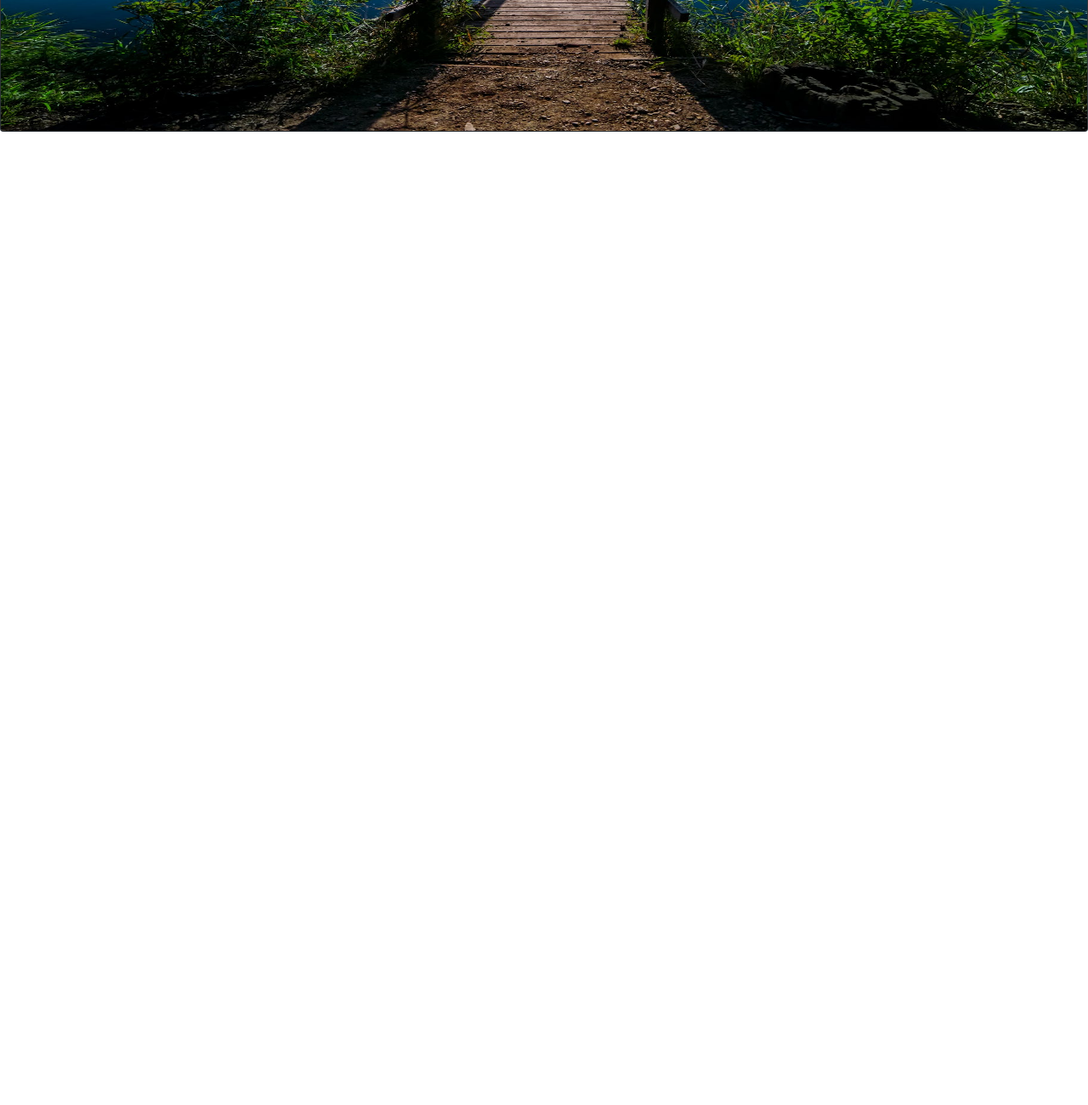
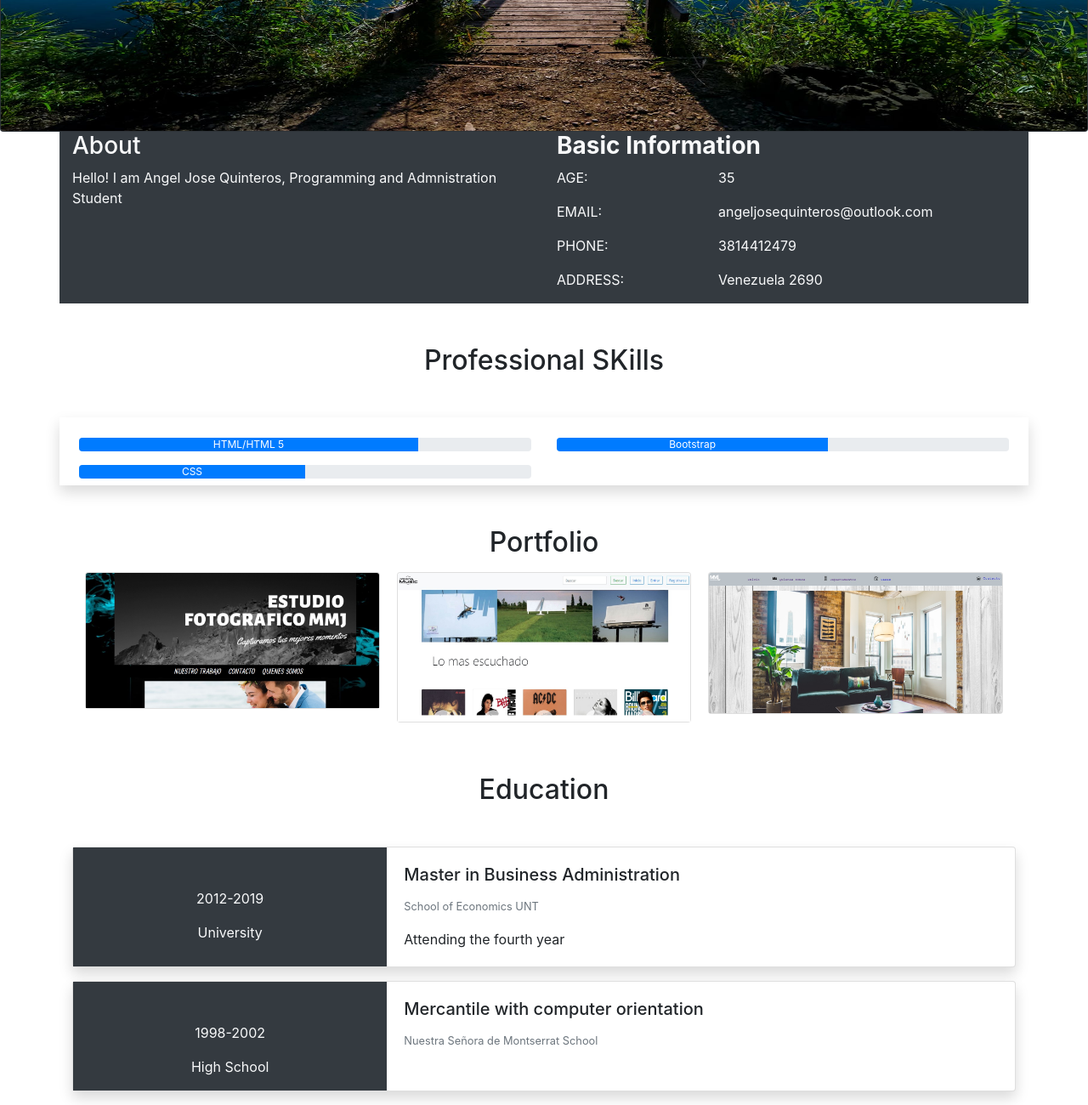
Before and after one commit to AJoseQuinteros/AJoseQuinteros.github.io, a plain HTML site: page index.html in a window 1280 px wide. Shown: the part 353-1653 px from the top of the page at 85% size. Before the commit the page ends 800 px from the top, so only its background shows below. Drawn offline with nearby package versions, Linux system fonts and the light colour scheme.

Commit message:
headermasperfil

```diff
--- a/index.html
+++ b/index.html
@@ -62,6 +62,113 @@
 
     </div>
   </header>
+  <section>
+    <div class="container" >
+    <div class="row  text-light bg-dark ">
+      <div class="col-lg-6 col-sm-12">
+        <h3>About</h3>
+        <p>Hello! I am Angel Jose Quinteros, Programming and Admnistration Student</p>
+      </div>
+      <div class="col-lg-6 col-sm-12">
+
+        <h3> <strong>Basic Information</strong> </h3>
+        <div class="row">
+        <div class="col-lg-4 col-sm-12">
+          <p>AGE:</p>
+          <p>EMAIL:</p>
+          <p>PHONE:</p>
+          <p>ADDRESS:</p>
+        </div>
+        <div class="col-lg-6 col-sm-12">
+          <p>35</p>
+          <p>angeljosequinteros@outlook.com</p>
+          <p>3814412479</p>
+          <p>Venezuela 2690</p>
+        </div>
+       </div>
+      </div>
+    </div>
+    <h2 class="text-center my-5 bg-gradient-primary " enable-gradients="true">Professional SKills</h2>
+
+    <div class="row shadow p-2">
+      <div class="col-lg-6">
+          <div class="progress mt-3">
+              <div data-percentage="0%" style="width: 75%;" class="progress-bar progress-bar-success" role="progressbar" aria-valuemin="0" aria-valuemax="100">HTML/HTML 5</div>
+            </div>
+            <div class="progress mt-3">
+                <div data-percentage="0%" style="width: 50%;"class="progress-bar progress-bar-success" role="progressbar" aria-valuemin="0" aria-valuemax="100">CSS</div>
+              </div>
+      </div>
+      <div class="col-lg-6">
+          <div class="progress mt-3">
+              <div data-percentage="0%" style="width: 60%;" class="progress-bar progress-bar-success" role="progressbar" aria-valuemin="0" aria-valuemax="100">Bootstrap</div>
+            </div>
+      </div>
+
+    </div>
+    <div class="container">
+      <h2 class="text-center mt-5">Portfolio</h2>
+      <div class="mt-3">
+          <div class="card-columns">
+              <div class="card view overlay zoom">
+                <img src="img/paginaestudiofot.jpg" class="card-img-top zoom    " alt="imagenstudio">
+
+
+
+
+              </div>
+
+              <div class="card">
+                <img src="img/paginamusica.jpg" class="card-img-top zoom" alt="imgenmusica">
+
+              </div>
+
+
+              <div class="card">
+                <img src="img/paginainmob.jpg" class="card-img-top zoom" alt="imageninmob">
+              </div>
+
+
+            </div>
+      </div>
+    </div>
+    <h2 class="text-center my-5">Education </h2>
+    <div class=" shadow card mb-3" >
+        <div class="row no-gutters ">
+          <div class="col-md-4 text-center text-light bg-dark">
+            <p class="mt-5 ">2012-2019</p>
+            <p class="mt-1">University</p>
+          </div>
+          <div class="col-md-8">
+            <div class="card-body">
+              <h5 class="card-title">
+                  Master in Business Administration</h5>
+                  <p class="card-text"><small class="text-muted">School of Economics UNT </small></p>
+              <p class="card-text">Attending the fourth year</p>
+
+            </div>
+          </div>
+        </div>
+      </div>
+        <div class=" shadow card mb-3" >
+            <div class="row no-gutters ">
+              <div class="col-md-4 text-center text-light bg-dark">
+                <p class="mt-5">1998-2002</p>
+                <p class="mt-1">High School</p>
+              </div>
+              <div class="col-md-8">
+                <div class="card-body">
+                  <h5 class="card-title">Mercantile  with computer orientation</h5>
+                      <p class="card-text"><small class="text-muted">Nuestra Señora de Montserrat School </small></p>
+
+
+                </div>
+              </div>
+            </div>
+          </div>
+
+    </div>
+  </section>
 </body>
 
 </html>
```
